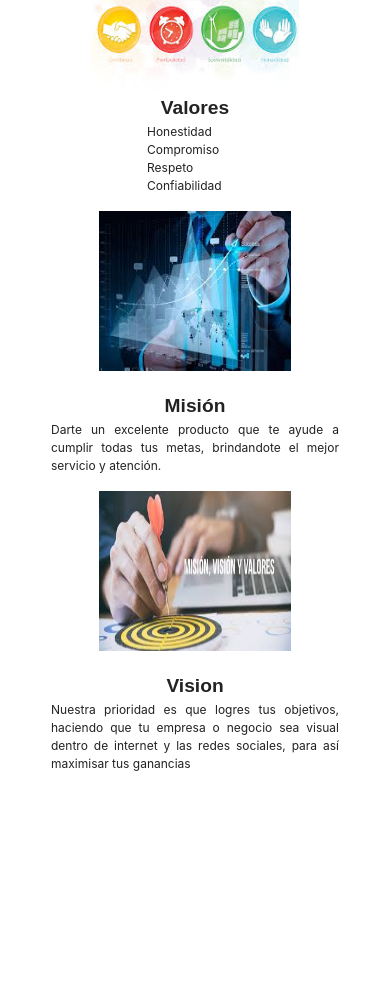
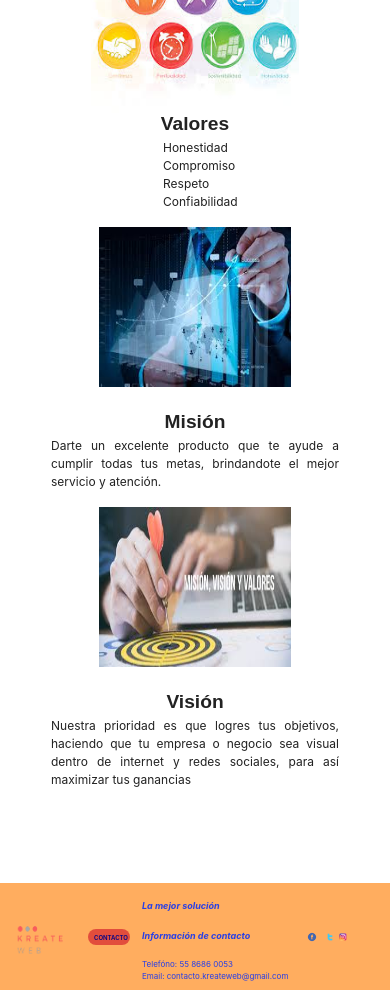
Before and after one commit to AnnMtz/Kreate-Web, a React (Create React App) app: page /us in a window 390 px wide. Shown: the part 720-1710 px from the top of the page. Before the commit the page ends 1523 px from the top, so only its background shows below. Built offline with nearby package versions, Linux system fonts and the light colour scheme; a web font is replaced by a local one.

Commit message:
adding footer

```diff
--- a/src/App.js
+++ b/src/App.js
@@ -1,6 +1,7 @@
 // import logo from './logo.svg';
 // import './App.css';
 import Contact from 'components/contact/Contact';
+import Footer from 'components/footer/Footer';
 import Header from 'components/header/Header';
 import Us from 'components/us/Us';
 import {
@@ -18,6 +19,7 @@ function App() {
           <Route path='/us' element={<Us />} />
           <Route path='/contact' element={<Contact />} />
         </Routes>
+        <Footer />
          {/* <Us />    */}
       </div>
     </Router>
--- a/src/components/contact/contact.module.css
+++ b/src/components/contact/contact.module.css
@@ -59,7 +59,7 @@
 @media screen and (max-width: 420px) {
     .row {
         flex-direction: column;
-        margin-left: .5rem;
+        margin-left: 4.5rem;
     }
 
     .contact-card {
--- a/src/components/footer/Footer.js
+++ b/src/components/footer/Footer.js
@@ -1,12 +1,43 @@
 import React from "react";
+import { Link } from "react-router-dom";
+import logo from 'assets/img/logo.png';
+import face from 'assets/img/face.png';
+import twitter from 'assets/img/twitter.png';
+import instagram from 'assets/img/instagram.png';
+import styles from './footer.module.css';
 
 const Footer = () => {
-    console.log ( `react snippet works!` );
 
     return (
-        <>
-            <p>react snippet works!</p>
-        </>
+        <footer>
+            <div className={styles.footer}>
+                <div className={styles['logo-container']}>
+                    <a id={styles.nav} href=''>
+                        <img src={logo} className={styles.logo} alt="logo" />
+                    </a>
+                    <button id={styles.btn} type="submit">
+                        <Link to="/contact">Contacto</Link>
+                    </button>
+                </div>
+            {/* </div> */}
+            {/* <div className={styles.cards}> */}
+                <div className={styles['card-rows']}>
+                    <div className={styles['card-col']}>
+                        <p className={styles.paragraph}>La mejor solución</p>
+                    {/* </div> */}
+                    {/* <div className={styles['card-col']}> */}
+                        <p id={styles['contact-info']} className={styles.paragraph}>Información de contacto</p>
+                        <span className={styles['contact-data']}>Telefóno: 55 8686 0053</span>
+                        <span className={styles['contact-data']}>Email: contacto.kreateweb@gmail.com</span>
+                    </div>
+                    <div className={styles['social-media']}>
+                        <img src={face} alt="facebook" id={styles.face} />
+                        <img src={twitter} alt="facebook" className={styles.redes} />
+                        <img src={instagram} alt="facebook" className={styles.redes} />
+                    </div>
+                </div>
+            </div>
+        </footer>
     );
 }
 
--- /dev/null
+++ b/src/components/footer/footer.module.css
@@ -0,0 +1,148 @@
+footer {
+    display: flex;
+    flex-direction: row;
+    align-items: center;
+    justify-content: space-between;
+}
+
+.footer {
+    display: inherit;
+    flex-direction: row;
+    align-items: center;
+    width: 100vw;
+    margin-top: 4rem;
+    padding: 2rem;
+    background-color: #ff820aa6;
+}
+
+.logo-container {
+    display: flex;
+    flex-direction: row;
+    align-items: center;
+    width: 20vw;
+}
+
+.logo {
+    width: 9rem;
+    height: 8rem;
+}
+
+#btn {
+    height: 2.5rem;
+    border-radius: 14px;
+    background-color: #dc3935d1;
+    border: none;
+    width: 6rem;
+}
+
+#btn a{
+    color: #000486;
+    font-size: 11px;
+    font-weight: 600;
+    text-transform: uppercase;
+}
+
+.card-rows {
+    display: flex;
+    flex-direction: row;
+    justify-content: space-around;
+    width: 72vw;
+}
+
+.card-col {
+    color: #002bffd9;
+    padding-top: .5rem;
+}
+
+.paragraph {
+    font-style: italic;
+    font-weight: bold;
+}
+
+.contact-info {
+    font-weight: 700;
+}
+.card-col span {
+    display: block;
+}
+
+.social-media {
+    display: flex;
+    flex-direction: row;
+    justify-content: space-between;
+    align-items: center;
+    width: 18vw;
+}
+
+#face{
+    height: 4rem;
+}
+
+.redes {
+    height: 2rem;
+}
+
+@media screen and (max-width: 420px) {
+    .footer {
+        padding: .5rem;
+    }
+
+    .logo-container {
+        width: 0;
+        margin-left: 0;
+    }
+
+    .logo {
+        width: 5rem;
+        height: 4rem;
+    }
+
+    #btn {
+        width: 42px;
+        height: 1rem;
+    }
+
+    #btn  a {
+        font-size: 6px;
+        position: relative;
+        top: -8px;
+    }
+
+    .card-rows {
+        width: 87vw;
+        justify-content: flex-end;
+
+    }
+
+    .paragraph,
+    .contact-info {
+        font-size: 9px;
+    }
+
+    .card-col {
+        margin-right: 1rem;
+    }
+
+    .card-col span {
+        font-size: 8px;
+    }
+
+    .social-media {
+        width: 11vw;
+    }
+
+    #face {
+        height: 1rem;
+    }
+
+    .redes {
+        height: .5rem;
+    }
+
+}
+
+@media (min-width: 768px) {
+    .card-col {
+        margin-left: 4rem;
+    }
+}
--- a/src/components/us/Us.js
+++ b/src/components/us/Us.js
@@ -45,8 +45,8 @@ const Us = () => {
                     <div className={styles.card}>
                         <img src={vision} id="vision-img" className={styles['card-img']} alt="Vision" />
                         <div className={styles['card-body']}>
-                            <h5 className={styles['card-title']}>Vision</h5>
-                            <p className={styles['card-text']}>Nuestra prioridad es que logres tus objetivos, haciendo que tu empresa o negocio sea visual dentro de internet y las redes sociales, para así maximisar tus ganancias</p>
+                            <h5 className={styles['card-title']}>Visión</h5>
+                            <p className={styles['card-text']}>Nuestra prioridad es que logres tus objetivos, haciendo que tu empresa o negocio sea visual dentro de internet y redes sociales, para así maximizar tus ganancias</p>
                         </div>
                     </div>
                 </div>
--- a/src/components/us/us.module.css
+++ b/src/components/us/us.module.css
@@ -1,8 +1,6 @@
 .container-fluid{
     display: flex;
     flex-direction: column;
-    /* margin-top: 5px;
-    padding: 5px 0px; */
     overflow: hidden;
 }
 
@@ -37,12 +35,16 @@
 
 .about-img h1{
     margin: 0 0 0 3px;
-    color: #3D51D0;
+    color: #3d51d0f2;
+    opacity: 9;
 }
 
 .about-img h3 {
-    color: #002bff7a;
+    color: #3d51d0f2;
+    opacity: 6;
     font-style: italic;
+    margin-top: 0.5rem;
+    margin-bottom: 2rem;
 }
 
 .rows{
@@ -106,6 +108,7 @@
 
     .about-img h3 {
         font-size: .5rem;
+        margin-bottom: 1rem;
     }
 
     .rows {
@@ -131,7 +134,7 @@
     }
 
     .card-text ul {
-        margin-left: 3.5rem;
+        margin-left: 4.5rem;
     }
 }
 
```
